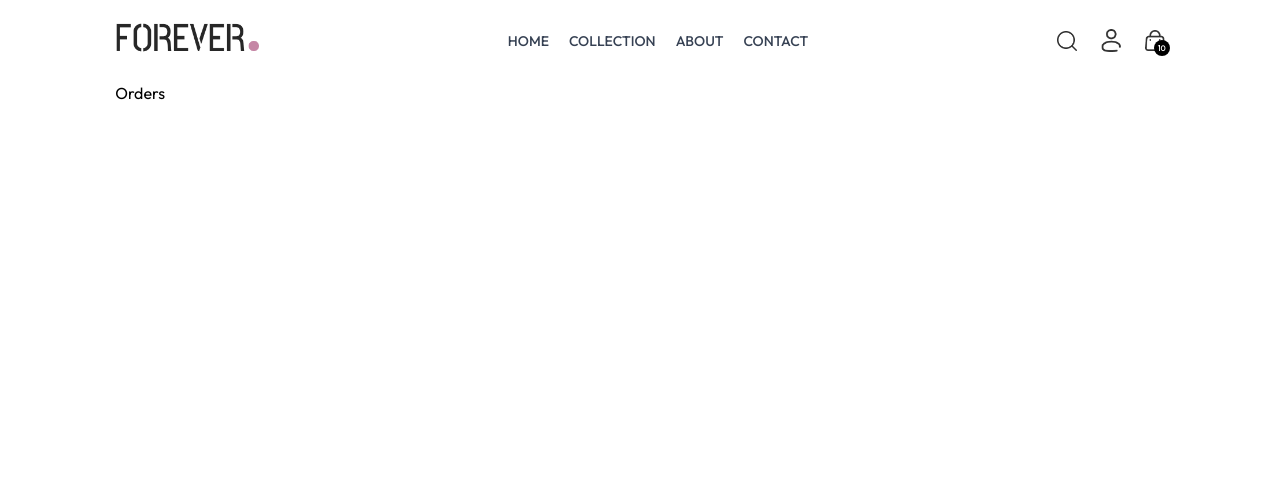
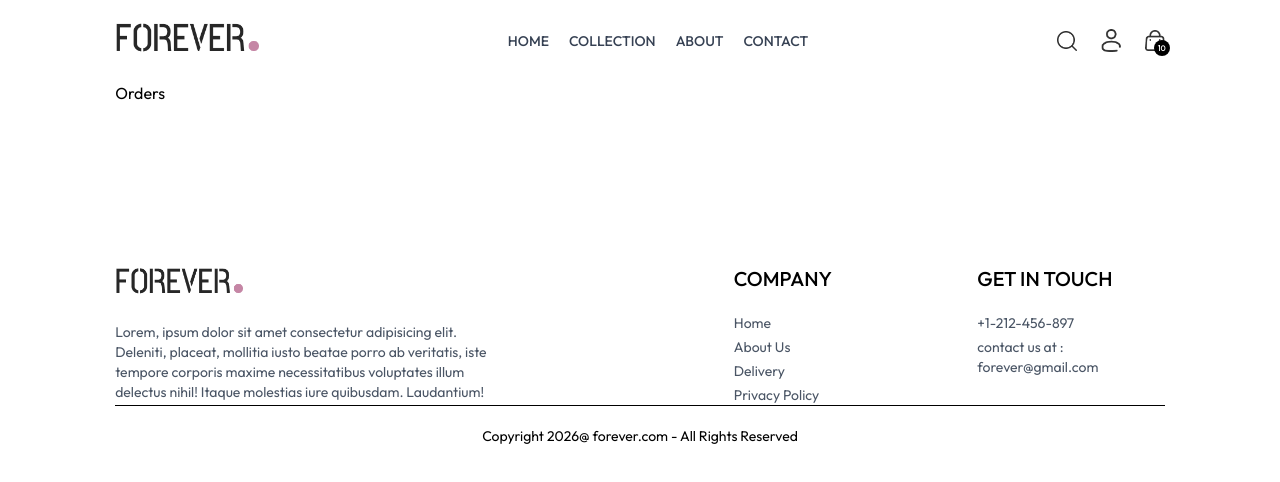
Before and after one commit to yash-bissa/E-commerce-Application, a React (Vite) app: page /orders in a window 1280 px wide. Shown: the top 482 px of the page. Built offline with nearby package versions, Linux system fonts and the light colour scheme.

Commit message:
COmpleted the home page and added footer component

```diff
--- a/src/App.jsx
+++ b/src/App.jsx
@@ -10,6 +10,7 @@
 import PlaceOrder from './pages/PlaceOrder'
 import Orders from './pages/Orders';
 import Navbar from './components/Navbar'
+import Footer from './components/Footer'
 
 const App = () => {
   return (
@@ -26,7 +27,7 @@
         <Route path='/place-order' element={<PlaceOrder/>}/>;
         <Route path='/orders' element={<Orders/>}/>;
       </Routes>
-
+      <Footer/>
     </div>
   )
 }
--- /dev/null
+++ b/src/components/Footer.jsx
@@ -0,0 +1,43 @@
+import React from 'react'
+import {assets} from '../assets/assets'
+
+const Footer = () => {
+  return (
+    <div>
+        <div className='flex flex-col sm:grid grid-cols-[3fr_1fr_1fr] gap-14 mt-40 text-sm'>
+            <div>
+                <img src={assets.logo} className='mb-5 w-32' alt="" />
+                <p className='w-full md:w-2/3 text-gray-600'>
+                    Lorem, ipsum dolor sit amet consectetur adipisicing elit. Deleniti, placeat, mollitia iusto beatae porro ab veritatis, iste tempore corporis maxime necessitatibus voluptates illum delectus nihil! Itaque molestias iure quibusdam. Laudantium!
+                </p>
+            </div>
+
+            <div>
+                <p className='text-xl font-medium mb-5'>COMPANY</p>
+                <ul className='flex flex-col gap-1 text-gray-600'>
+                    <li>Home</li>
+                    <li>About Us</li>
+                    <li>Delivery</li>
+                    <li>Privacy Policy</li>
+                </ul>
+            </div>
+
+            <div>
+                <p className='text-xl font-medium mb-5'>GET IN TOUCH</p>
+                <ul className='flex flex-col gap-1 text-gray-600'>
+                    <li>+1-212-456-897</li>
+                    <li> contact us at : forever@gmail.com</li>
+                </ul>
+            </div>
+        </div>
+
+            <div>
+                <hr />
+                <p className='py-5 text-sm text-center'>Copyright 2026@ forever.com - All Rights Reserved</p>
+            </div>
+
+    </div>
+  )
+}
+
+export default Footer
--- a/src/pages/Home.jsx
+++ b/src/pages/Home.jsx
@@ -3,6 +3,7 @@
 import LatestCollection from '../components/LatestCollection'
 import BestSeller from '../components/BestSeller'
 import OurPolicy from '../components/OurPolicy'
+import NewsLetterBox from '../components/NewsLetterBox'
 
 const Home = () => {
   return (
@@ -11,6 +12,7 @@
       <LatestCollection/>
       <BestSeller/>
       <OurPolicy/>
+      <NewsLetterBox/>
     </div>
   )
 }
```
